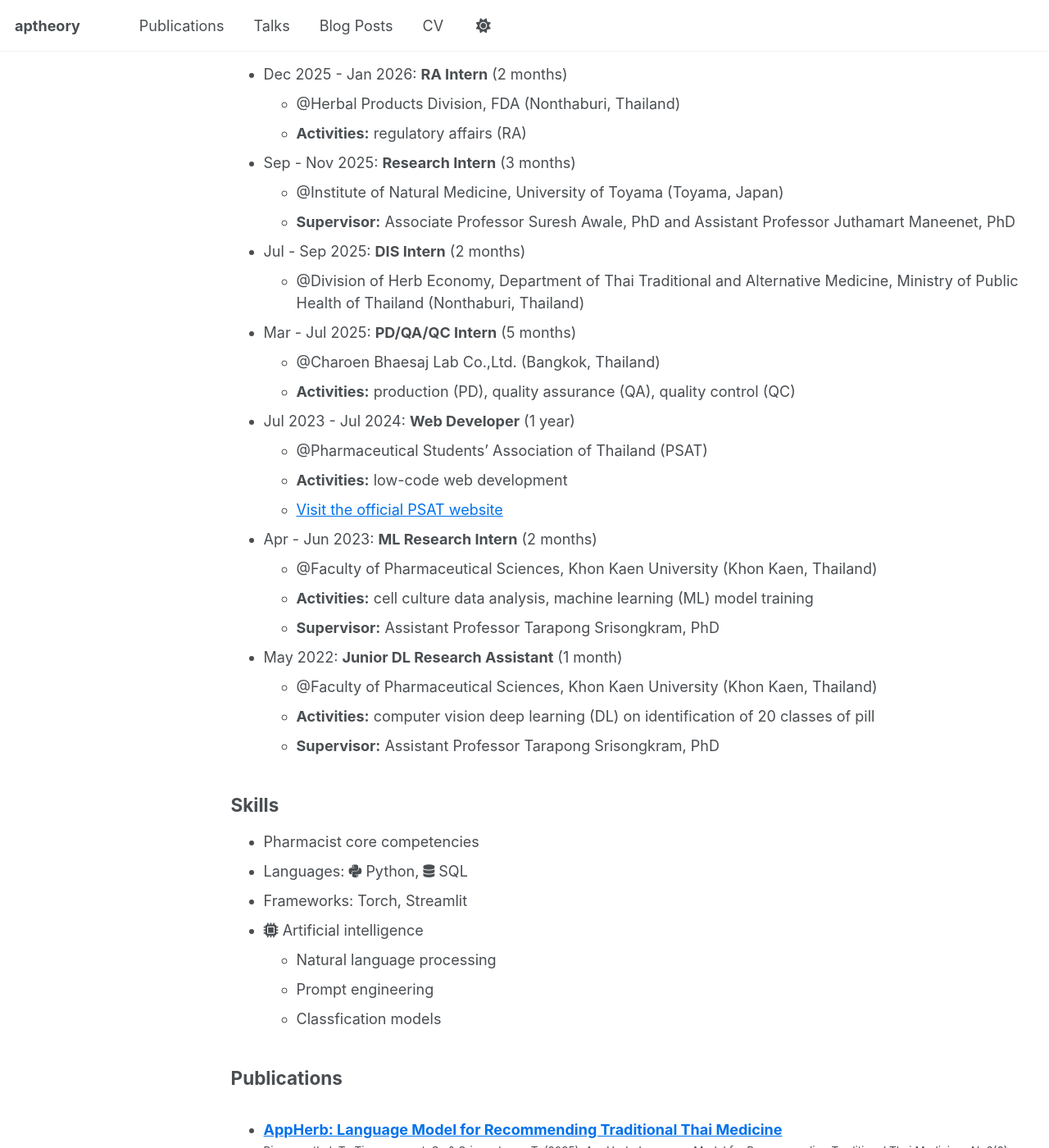
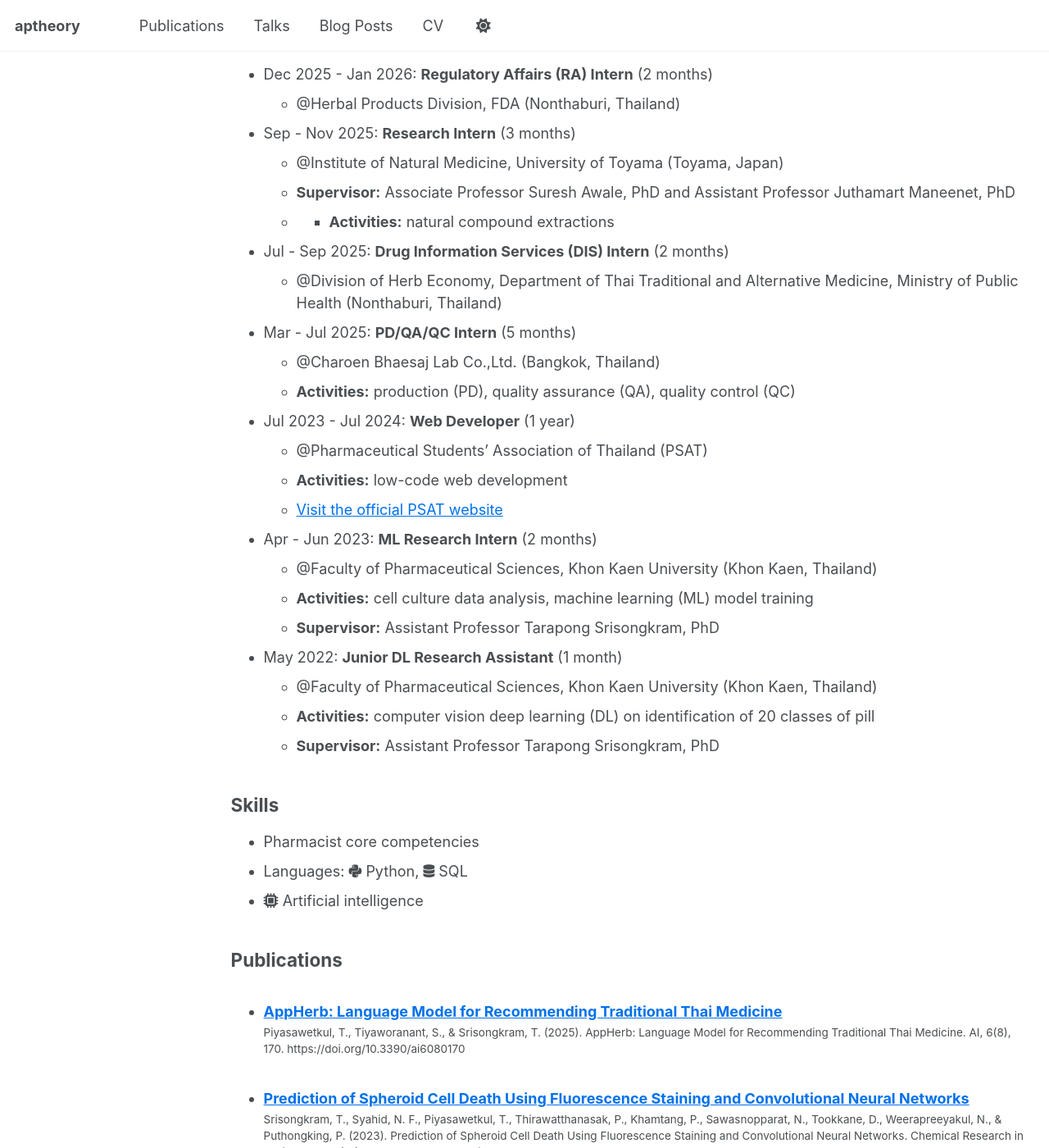
Before and after one commit to aptheory/aptheory.github.io, a Jekyll site: the page built from _pages/cv.md, in a window 1280 px wide and 1400 px high, scrolled down 303 px. Shown: the whole window at 82% size. Built offline with Jekyll 4.4.1, drawn with Linux system fonts in a browser that asks for light colours.

Commit message:
minor update cv

```diff
--- a/_pages/cv.md
+++ b/_pages/cv.md
@@ -24,16 +24,16 @@ redirect_from:
 
 ## Work experience
 
-* Dec 2025 - Jan 2026: **RA Intern** (2 months)
+* Dec 2025 - Jan 2026: **Regulatory Affairs (RA) Intern** (2 months)
   * @Herbal Products Division, FDA (Nonthaburi, Thailand)
-  * **Activities:** regulatory affairs (RA)
 
 * Sep - Nov 2025: **Research Intern** (3 months)
   * @Institute of Natural Medicine, University of Toyama (Toyama, Japan)
   * **Supervisor:** Associate Professor Suresh Awale, PhD and Assistant Professor Juthamart Maneenet, PhD
+  * * **Activities:** natural compound extractions
 
-* Jul - Sep 2025: **DIS Intern** (2 months)
-  * @Division of Herb Economy, Department of Thai Traditional and Alternative Medicine, Ministry of Public Health of Thailand (Nonthaburi, Thailand)
+* Jul - Sep 2025: **Drug Information Services (DIS) Intern** (2 months)
+  * @Division of Herb Economy, Department of Thai Traditional and Alternative Medicine, Ministry of Public Health (Nonthaburi, Thailand)
 
 * Mar - Jul 2025: **PD/QA/QC Intern** (5 months)
   * @Charoen Bhaesaj Lab Co.,Ltd. (Bangkok, Thailand)
@@ -57,11 +57,7 @@ redirect_from:
 ## Skills
 * Pharmacist core competencies
 * Languages: <i class="fa-brands fa-python"></i> Python, <i class="fa-solid fa-database fa-sm"></i> SQL
-* Frameworks: Torch, Streamlit
 * <i class="fa-solid fa-microchip"></i> Artificial intelligence
-  * Natural language processing
-  * Prompt engineering
-  * Classfication models
 
 ## Publications
   <ul>{% for post in site.publications reversed %}
```
